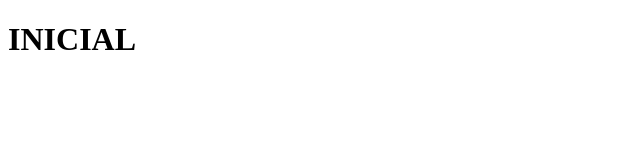
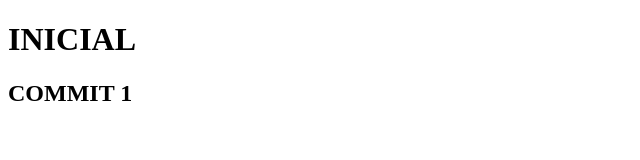
Before and after one commit to gabo8191/test-ssh, a plain HTML site: page index.html in a window 1280 px wide. Shown: the whole page, without its empty margins (0-640 px from the left). Drawn offline with Linux system fonts and the light colour scheme.

Commit message:
first commit

```diff
--- a/index.html
+++ b/index.html
@@ -7,5 +7,6 @@
 	</head>
 	<body>
 		<h1>INICIAL</h1>
+		<h2>COMMIT 1</h2>
 	</body>
 </html>
```
